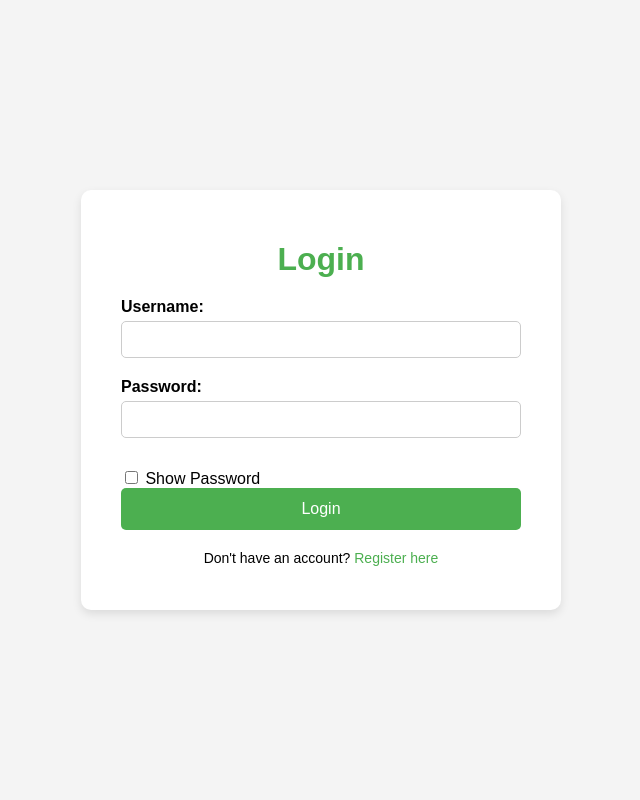
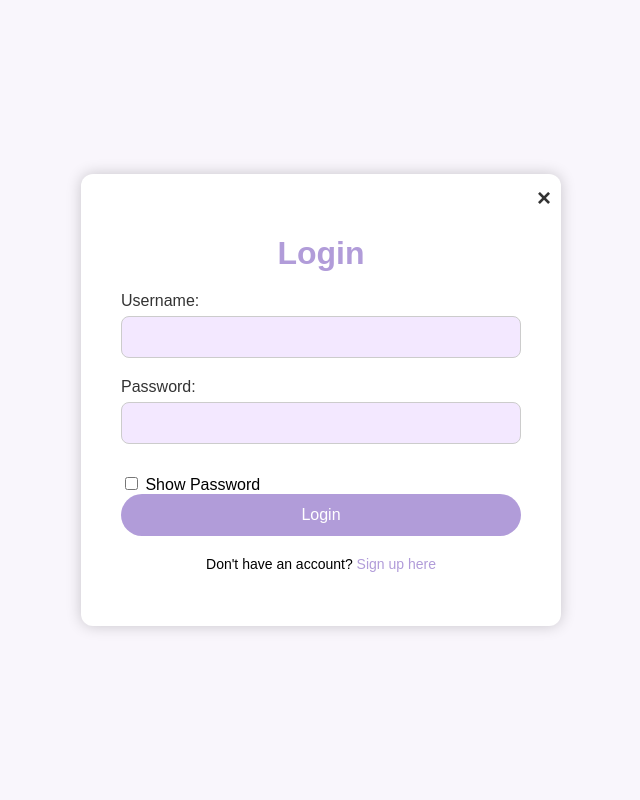
Before and after one commit to kurorimiii/Room_avail, a Flask app: page /login in a window 1280 px wide. Shown: the whole page, without its empty margins (319-959 px from the left). Run offline with Flask 3, Linux system fonts and the light colour scheme.

Commit message:
login.html

```diff
--- a/templates/login.html
+++ b/templates/login.html
@@ -4,63 +4,77 @@
     <meta charset="UTF-8">
     <title>Login</title>
     <style>
+        :root {
+            --main-purple: #b19cd9;
+            --dark-purple: #8e6dcf;
+            --light-purple: #f3e8ff;
+            --hover-purple: #a188d4;
+        }
+
         body {
             font-family: 'Arial', sans-serif;
-            background-color: #f4f4f4;
-            margin: 0;
-            padding: 0;
+            background-color: #f9f6fc;
             display: flex;
             justify-content: center;
             align-items: center;
             height: 100vh;
+            margin: 0;
         }
 
         .login-container {
-            background-color: white;
-            padding: 30px 40px;
-            border-radius: 10px;
-            box-shadow: 0 4px 10px rgba(0, 0, 0, 0.1);
-            text-align: center;
+            position: relative;
+            background: white;
+            padding: 40px;
+            border-radius: 12px;
+            box-shadow: 0 0 15px rgba(0, 0, 0, 0.2);
             width: 100%;
             max-width: 400px;
+            text-align: center;
         }
 
         h1 {
-            color: #4CAF50;
+            color: var(--main-purple);
             margin-bottom: 20px;
         }
 
         label {
             display: block;
             text-align: left;
-            margin-bottom: 5px;
-            font-weight: bold;
+            margin-bottom: 6px;
+            color: #333;
         }
 
         input[type="text"],
         input[type="password"] {
             width: 100%;
-            padding: 10px;
+            padding: 12px;
             margin-bottom: 20px;
-            border-radius: 5px;
+            border-radius: 8px;
             border: 1px solid #ccc;
             box-sizing: border-box;
+            font-size: 14px;
+            background-color: var(--light-purple);
         }
 
         button {
             width: 100%;
             padding: 12px;
-            background-color: #4CAF50;
+            background-color: var(--main-purple);
             color: white;
             border: none;
-            border-radius: 5px;
+            border-radius: 30px;
             font-size: 16px;
             cursor: pointer;
             transition: background-color 0.3s ease;
         }
 
         button:hover {
-            background-color: #45a049;
+            background-color: var(--hover-purple);
+        }
+
+        .show-password-container {
+            text-align: left;
+            margin-top: 10px;
         }
 
         p {
@@ -69,7 +83,7 @@
         }
 
         a {
-            color: #4CAF50;
+            color: var(--main-purple);
             text-decoration: none;
         }
 
@@ -77,14 +91,44 @@
             text-decoration: underline;
         }
 
-        /* Additional styles for the show password checkbox */
-        .show-password-container {
-            text-align: left;
-            margin-top: 10px;
+        .close-btn {
+            position: absolute;
+            top: 10px;
+            right: 10px;
+            font-size: 24px;
+            color: #333;
+            text-decoration: none;
+            font-weight: bold;
+            cursor: pointer;
+            transition: color 0.3s;
+        }
+
+        .close-btn:hover {
+            color: #f44336;
         }
     </style>
+</head>
+<body>
+    <div class="login-container">
+        <a href="/" class="close-btn" aria-label="Close login form">&times;</a>
+        <h1>Login</h1>
+        <form action="/login" method="post">
+            <label for="username">Username:</label>
+            <input type="text" name="username" required>
+
+            <label for="password">Password:</label>
+            <input type="password" name="password" id="password" required>
+
+            <div class="show-password-container">
+                <input type="checkbox" id="show-password" onclick="togglePassword()"> Show Password
+            </div>
+
+            <button type="submit">Login</button>
+        </form>
+        <p>Don't have an account? <a href="/register">Sign up here</a></p>
+    </div>
+
     <script>
-        // Function to toggle password visibility
         function togglePassword() {
             var passwordField = document.getElementById("password");
             var checkbox = document.getElementById("show-password");
@@ -95,25 +139,5 @@
             }
         }
     </script>
-</head>
-<body>
-    <div class="login-container">
-        <h1>Login</h1>
-        <form action="/login" method="post">
-            <label for="username">Username:</label>
-            <input type="text" name="username" required>
-
-            <label for="password">Password:</label>
-            <input type="password" name="password" id="password" required>
-
-            <!-- Show Password Checkbox -->
-            <div class="show-password-container">
-                <input type="checkbox" id="show-password" onclick="togglePassword()"> Show Password
-            </div>
-
-            <button type="submit">Login</button>
-        </form>
-        <p>Don't have an account? <a href="/register">Register here</a></p>
-    </div>
 </body>
 </html>
```
